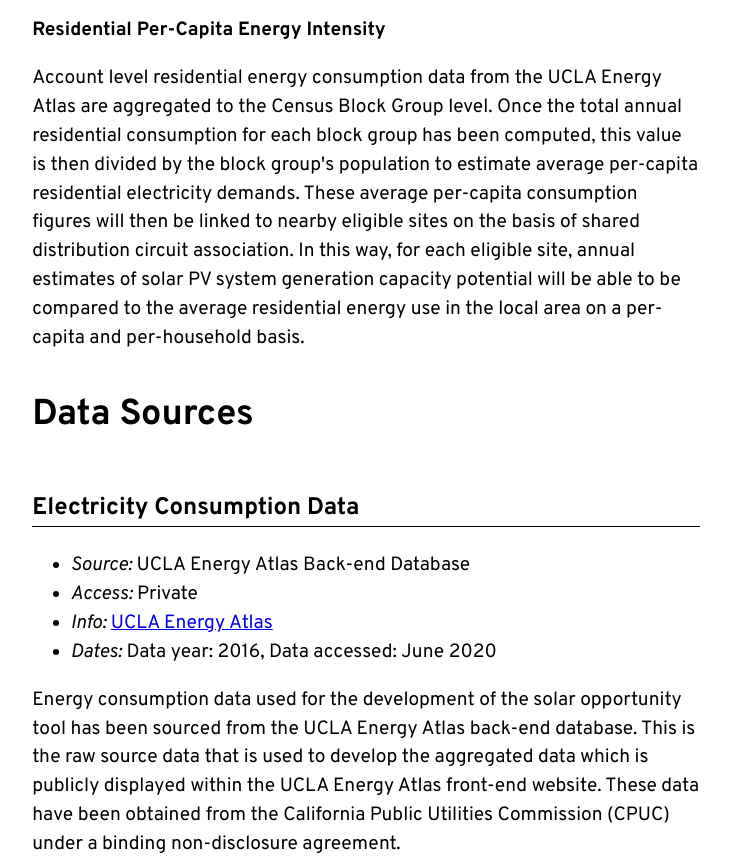
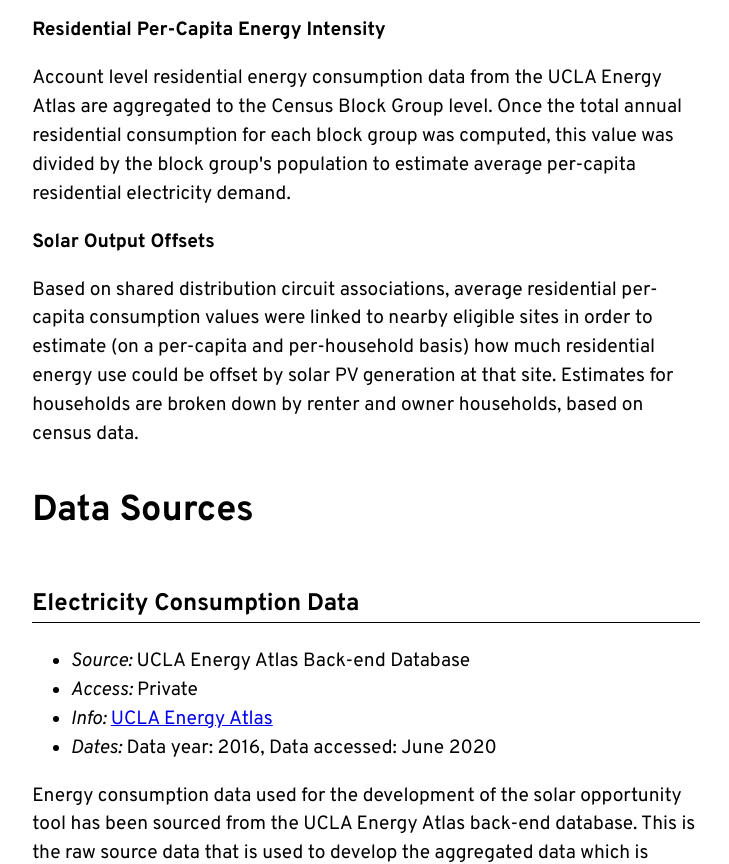
Before and after one commit to laurenstrug/solar-tool.github.io, a plain HTML site: page methods.html in a window 1280 px wide. Shown: the part 3374-4238 px from the top of the page, without its empty margins (403-1132 px from the left). Drawn offline with Linux system fonts and the light colour scheme.

Commit message:
methods edits from ff

```diff
--- a/methods.html
+++ b/methods.html
@@ -190,15 +190,19 @@
       <p>
         Account level residential energy consumption data from the UCLA Energy
         Atlas are aggregated to the Census Block Group level. Once the total
-        annual residential consumption for each block group has been computed,
-        this value is then divided by the block group's population to estimate
-        average per-capita residential electricity demands. These average
-        per-capita consumption figures will then be linked to nearby eligible
-        sites on the basis of shared distribution circuit association. In this
-        way, for each eligible site, annual estimates of solar PV system
-        generation capacity potential will be able to be compared to the average
-        residential energy use in the local area on a per-capita and
-        per-household basis.
+        annual residential consumption for each block group was computed, this
+        value was divided by the block group's population to estimate average
+        per-capita residential electricity demand.
+      </p>
+
+      <p><b>Solar Output Offsets</b></p>
+      <p>
+        Based on shared distribution circuit associations, average residential
+        per-capita consumption values were linked to nearby eligible sites  in
+        order to estimate (on a per-capita and per-household basis) how much
+        residential energy use could be offset by solar PV generation at that
+        site. Estimates for households are broken down by renter and owner
+        households, based on census data.
       </p>
       <h2 id="sources">Data Sources</h2>
 
```
